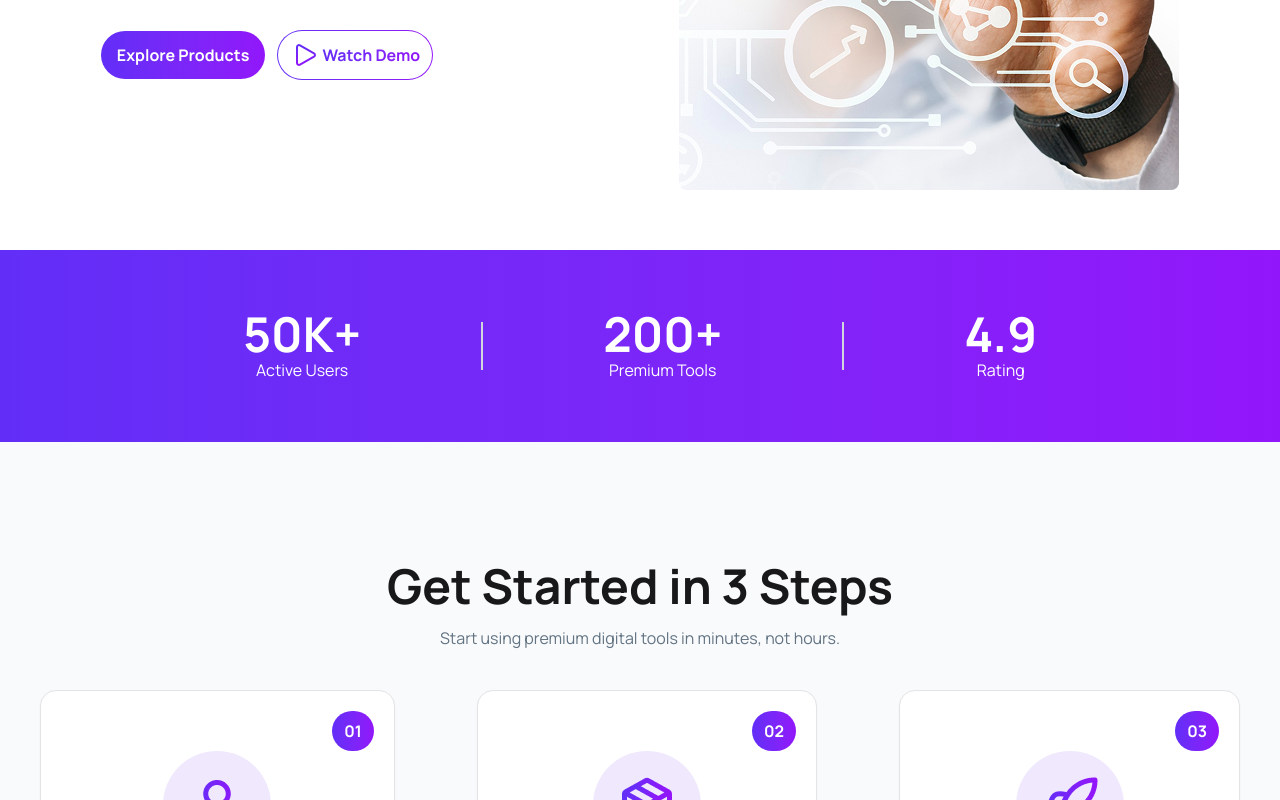
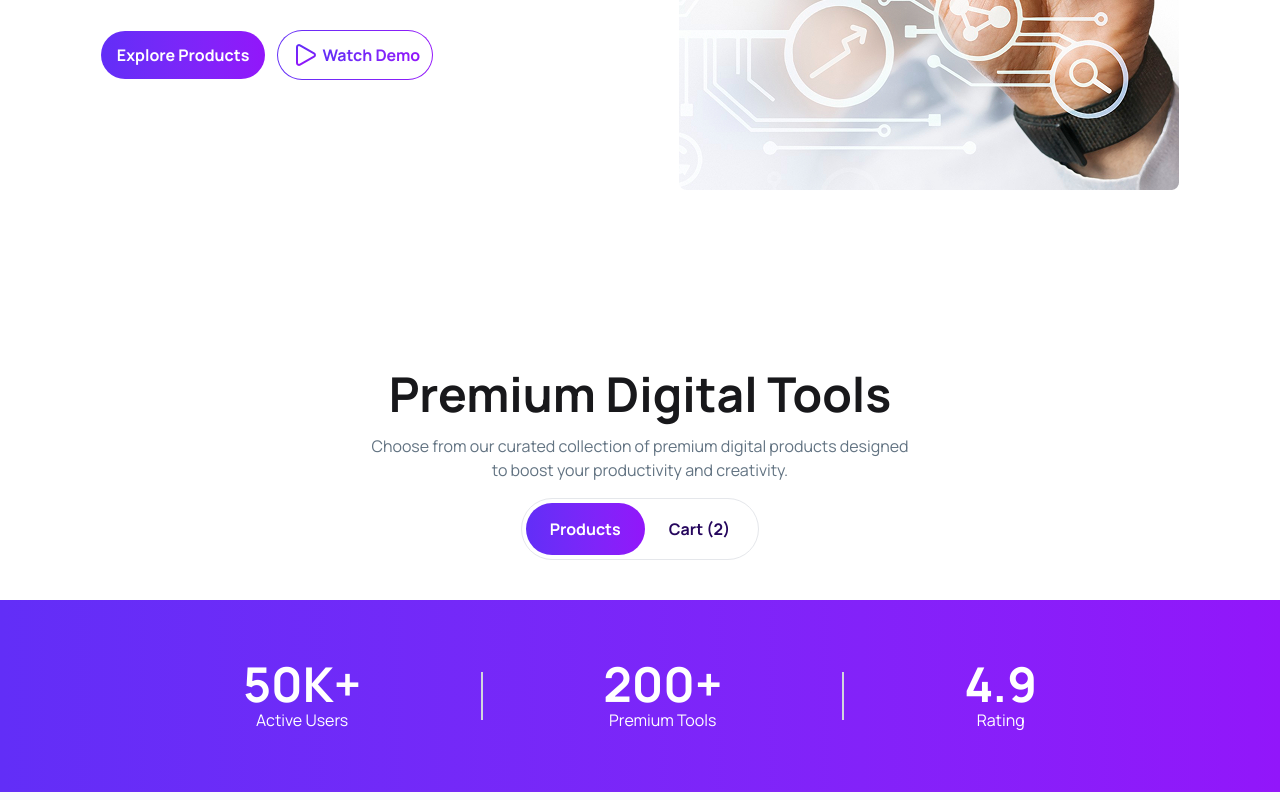
Before and after one commit to Avijeet2016/B13-A6-digitools, a React (Vite) app: page / in a window 1280 px wide. Shown: the part 548-1348 px from the top of the page. Built offline with nearby package versions, Linux system fonts and the light colour scheme.

Commit message:
Tab section designed

```diff
--- a/src/App.jsx
+++ b/src/App.jsx
@@ -5,6 +5,7 @@ import Navbar from './components/Navbar';
 import Pricing from './components/Pricing';
 import Stats from './components/Stats';
 import Steps from './components/Steps';
+import Tab from './components/Tab';
 import Transform from './components/Transform';
 
 function App() {
@@ -14,6 +15,7 @@ function App() {
     <>
       <Navbar></Navbar>
       <Banner></Banner>
+      <Tab></Tab>
       <Stats></Stats>
       <Steps></Steps>
       <Pricing></Pricing>
--- a/src/components/Tab.jsx
+++ b/src/components/Tab.jsx
@@ -2,9 +2,22 @@ import React from 'react';
 
 const Tab = () => {
     return (
-        <div>
-
+      <div className="pt-30 pb-10 text-center space-y-4">
+        <h1 className="text-5xl font-bold">Premium Digital Tools</h1>
+        <p className="text-[#627382]">
+          Choose from our curated collection of premium digital products
+          designed
+          <br /> to boost your productivity and creativity.
+        </p>
+        <div className="items-center border border-gray-200 inline-block p-1 rounded-full">
+          <button className="px-6 py-3.5 text-white font-bold bg-linear-to-r from-[#622EF7] to-[#9216FA] rounded-full">
+            Products
+          </button>
+          <button className="px-6 py-3.5 text-[#25065d] font-bold">
+            Cart (2)
+          </button>
         </div>
+      </div>
     );
 };
 
```
